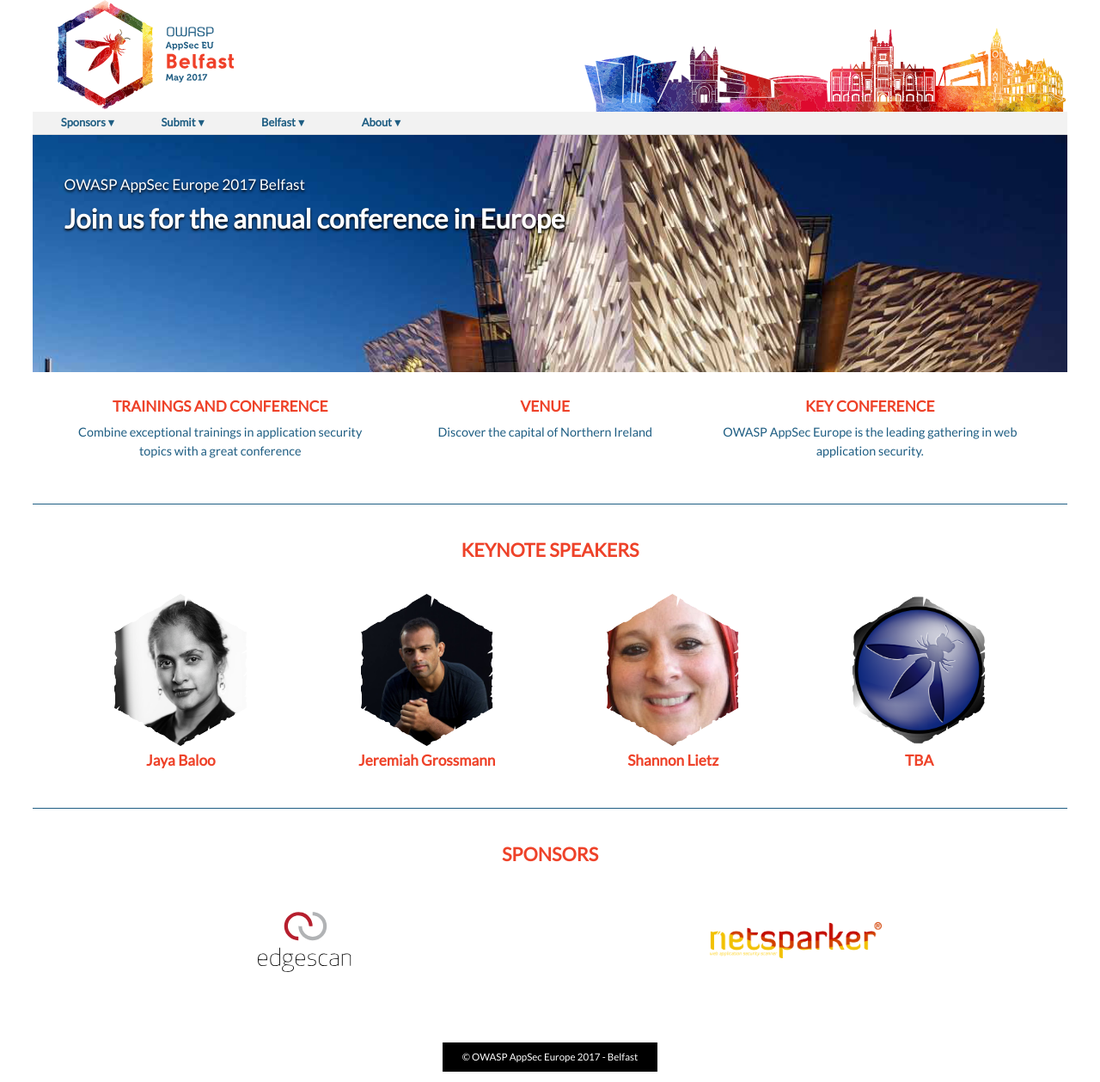
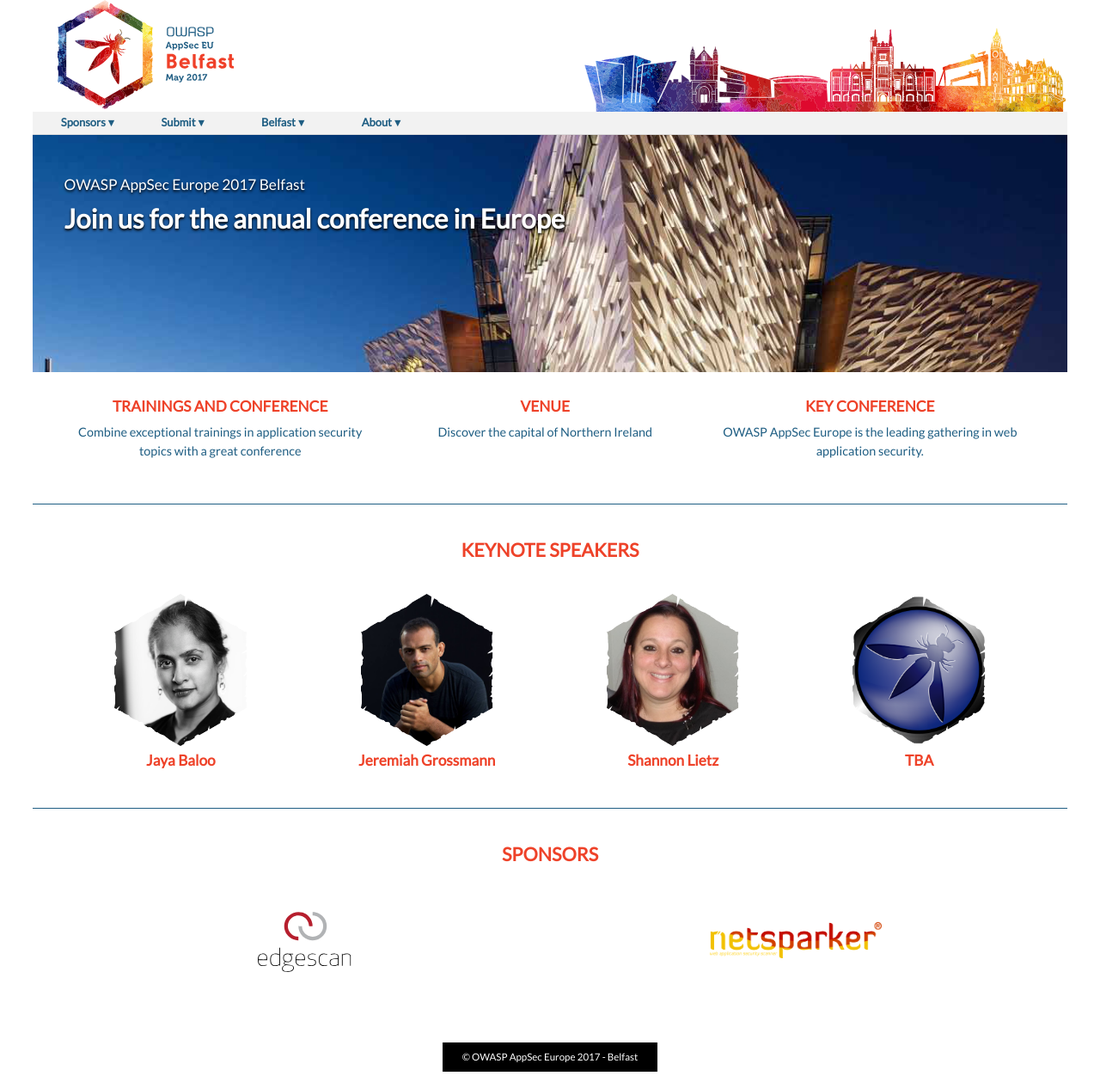
Before and after one commit to OWASP/AppSecEurope2017, a Jekyll site: the page built from index.html, in a window 1280 px wide. Shown: the whole page at 86% size. Built offline with Jekyll 4.4.1, drawn with Linux system fonts in a browser that asks for light colours.

Commit message:
Fixing picture

```diff
--- a/_data/keynoters.yml
+++ b/_data/keynoters.yml
@@ -10,7 +10,7 @@
     Jeremiah has received a number of industry awards, been publicly thanked by Microsoft, Mozilla, Google, Facebook, and many others for privately informing them of weaknesses in their systems -- a polite way of saying, ‘hacking them'. His research has included new ways to surreptitiously turn on anyone's computer video camera and microphone from anywhere across the Internet, sidestep corporate firewalls, abuse online advertising networks to take any website offline, hijack the email and bank accounts of millions, silently rip out saved passwords and surfing history from web browsers, and many other innovative cyber-attack techniques – some so insidious and fundamental that many still have not been fixed to this day.
 
     Collectively, it's no surprise Jeremiah has been featured in the Wall Street Journal, Forbes, NY Times and hundreds of other media outlets around the world who rely upon his expertise regularly. Just type “Jeremiah Grossman” into your favorite search engine, you'll see. Of course, all of this was after Mr. Grossman served as information security officer at Yahoo! Being both technical and business savvy, Jeremiah Grossman is the ultimate 'white hat.'
-- image: shannon_lietz.jpg
+- image: shannon_lietz_2.jpg
   name: Shannon Lietz
   description: |
     DevSecOps Lead, Intuit
```
